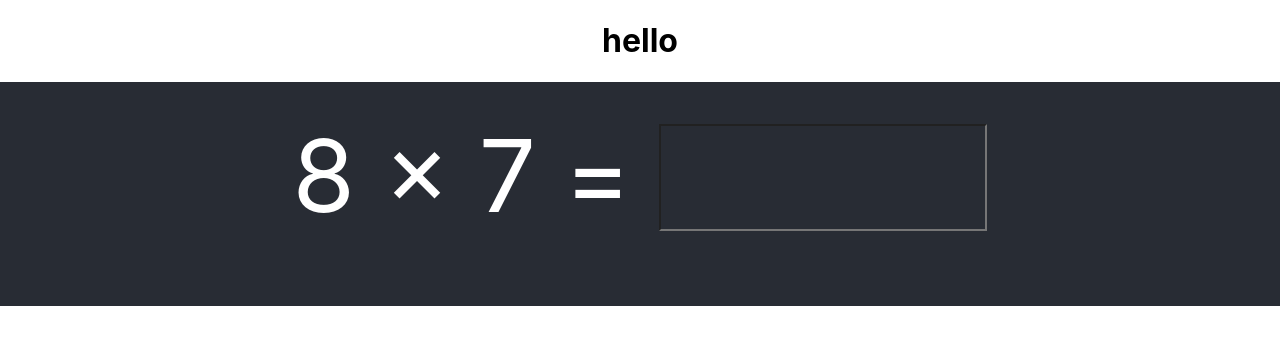
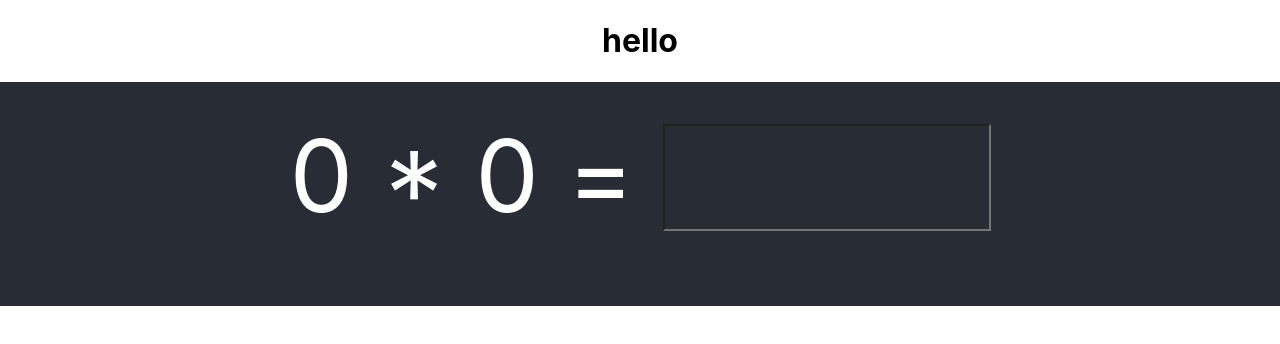
Before and after one commit to TheSavageTeddy/math-practice-site, a React (Create React App) app: page / in a window 1280 px wide. Shown: the top 344 px of the page. Built offline with nearby package versions, Linux system fonts and the light colour scheme.

Commit message:
screw components im doing it all in 1 function

```diff
--- a/src/App.js
+++ b/src/App.js
@@ -6,89 +6,12 @@ function randInt(min, max) { //random number inclusive both ranges
   return Math.floor(Math.random() * (max - min + 1)) + min;
 }
 
-const Answer = (props) => {
-  const [answer, setAnswer] = useState(0);
-  const n1 = props.n1
-  const n2 = props.n2
-  const operator = props.op
-
-  console.log("ANSWER OP", operator)
-
-
-  const markAnswer = () => {
-    if (eval(`${n1} ${operator} ${n2}`) == answer){
-      alert("CORRECT")
-    }else{
-      alert("INCORRECT")
-    }
-  }
-
-  return (
-    <>
-      <input
-        id = "answer-input"
-        type = "tel"
-        onKeyDown={(e) => {
-          if (e.key === 'Enter') {
-            markAnswer()
-          }
-        }}
-        onInput={(e) => setAnswer(e.target.value)} // get their input
-      />
-    </>
-  )
-}
-
-const Question = (props) => {
-  let op = null
-  switch (String(props.op)){
-    case "+":
-      op = "+"
-      break
-    case "-":
-      op = "-"
-      break
-    case "*":
-      op = "×"
-      break
-    case "/":
-      op = "÷"
-      break
-  }
-
-  let n1 = props.n1range
-  let n2 = props.n2range
-  console.log("ANSWER n1 RNAGE", props.n1range, props.n1range[0], props.n1range[1])
-  if (!n1 || !n2){ //hasnt loaded
-    n1 = 1
-    n2 = 1
-  }else{
-    n1 = randInt(...props.n1range)
-    n2 = randInt(...props.n2range)
-    console.log("N1 N2", n1,n2)
-    console.log(props.op)
-  }
-  return (
-    <>
-      <div id="question-container">
-        <label id="">{n1} {op} {n2} = </label>
-        <Answer
-          n1={n1}  // lol ... to unpack
-          n2={n2}
-          op={props.op}
-        />
-      </div>
-    </>
-  )
-}
-
-
 const App = () => {
-
 
   //current
   const [num1, setNum1] = useState(0);
   const [num2, setNum2] = useState(0);
+  const [answer, setAnswer] = useState(0);
 
   //config params
   const [n1range, setn1range] = useState(0);
@@ -117,10 +40,10 @@ const App = () => {
       console.log(questionSettings)
 
       config.questionSettings = questionSettings
-      console.log("set up config", config, config.questionSettings)
-
       localStorage.setItem('config', JSON.stringify(config))
     }
+    console.log("set up config", config, config.questionSettings)
+    console.log("json string", JSON.stringify(config))
 
     let questionSettings = config.questionSettings
 
@@ -142,6 +65,22 @@ const App = () => {
     config['questionSettings'] = questionSettings
 
     localStorage.setItem('config', JSON.stringify(config));
+  }
+
+  function newQuestion(){
+    console.log("NEW QUESTION")
+    setNum1(randInt(...n1range))
+    setNum2(randInt(...n2range))
+    document.getElementById('answer-input').value = '' // clear input box
+  }
+
+  function markAnswer(){
+    if (eval(`${num1} ${operator} ${num2}`) == answer){
+      newQuestion()
+      alert('correct')
+    }else{
+      alert('incorrect')
+    }
   }
 
 
@@ -172,7 +111,20 @@ const App = () => {
   return (
     <div className="App">
       <h1>hello</h1>
-      <Question n1range={n1range} n2range={n2range} op={operator} />
+        <div id="question-container">
+          <label id="">{num1} {operator} {num2} = </label>
+          <input
+          id = "answer-input"
+          type = "tel"
+          onKeyDown={(e) => {
+            if (e.key === 'Enter') {
+              markAnswer()
+              console.log("ENTER PRESSED")
+            }
+          }}
+            onInput={(e) => setAnswer(e.target.value)} // get their input
+          />
+        </div>
     </div>
   );
 
```
